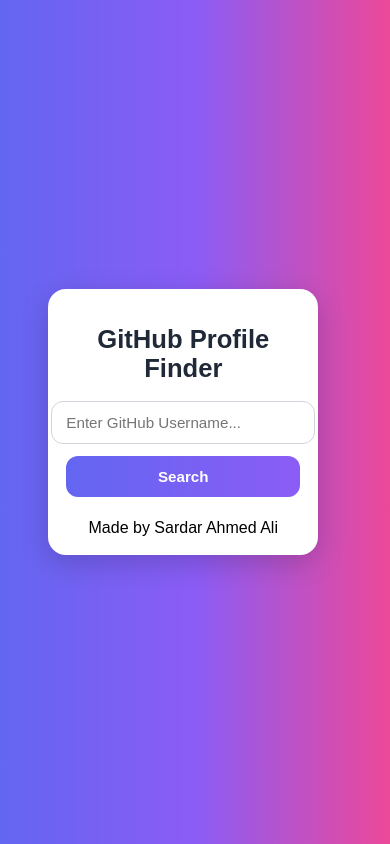
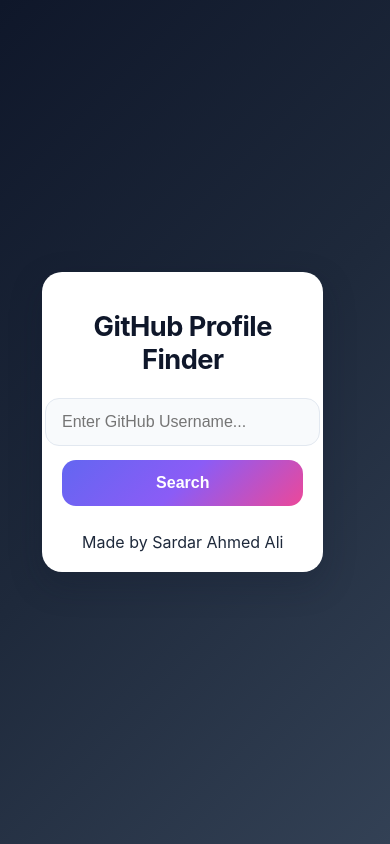
Before and after one commit to ahmedk786/githubfinder, a React (Vite) app: page / in a window 390 px wide. Built offline with nearby package versions, Linux system fonts and the light colour scheme.

Commit message:
Update App.css

```diff
--- a/src/App.css
+++ b/src/App.css
@@ -1,14 +1,15 @@
-/* Reset body */
+/* Reset & global */
 body {
   margin: 0;
-  font-family: "Poppins", sans-serif;
-  background: linear-gradient(to right, #6366f1, #8b5cf6, #ec4899);
+  font-family: "Inter", "Poppins", sans-serif;
+  background: linear-gradient(135deg, #0f172a, #1e293b, #334155);
   height: 100dvh;
   display: flex;
   justify-content: center;
   align-items: center;
   text-align: center;
   overflow-x: hidden;
+  color: #1e293b;
 }
 
 /* Main container */
@@ -16,19 +17,25 @@
   width: 100%;
   max-width: 500px;
   background: #ffffff;
-  border-radius: 18px;
-  box-shadow: 0 8px 28px rgba(0, 0, 0, 0.18);
-  padding: 24px;
+  border-radius: 20px;
+  box-shadow: 0 12px 32px rgba(15, 23, 42, 0.25);
+  padding: 28px;
   text-align: center;
   box-sizing: border-box;
   transition: all 0.3s ease-in-out;
 }
 
+.container:hover {
+  transform: translateY(-3px);
+  box-shadow: 0 14px 36px rgba(15, 23, 42, 0.28);
+}
+
 .title {
-  font-size: 1.9rem;
+  font-size: 2rem;
   font-weight: 700;
-  margin-bottom: 18px;
-  color: #1f2937;
+  margin-bottom: 22px;
+  color: #0f172a;
+  letter-spacing: -0.5px;
 }
 
 /* Search box */
@@ -36,85 +43,107 @@
   display: flex;
   align-items: center;
   justify-content: center;
-  gap: 10px; /* ✅ gap between input & button */
-  margin-bottom: 22px;
+  gap: 12px;
+  margin-bottom: 26px;
 }
 
 .search-box input {
   flex: 1;
-  padding: 12px 14px;
-  border: 1.5px solid #d1d5db;
-  border-radius: 12px;
+  padding: 14px 16px;
+  border: 1.5px solid #e2e8f0;
+  border-radius: 14px;
   outline: none;
   font-size: 1rem;
-  transition: border 0.2s;
+  background: #f8fafc;
+  transition: border 0.2s, box-shadow 0.2s, background 0.2s;
 }
 
 .search-box input:focus {
   border-color: #6366f1;
-  box-shadow: 0 0 0 3px rgba(99, 102, 241, 0.2);
+  background: #ffffff;
+  box-shadow: 0 0 0 4px rgba(99, 102, 241, 0.15);
 }
 
 .search-box button {
-  padding: 12px 20px;
+  padding: 14px 22px;
   border: none;
-  border-radius: 12px;
-  background: linear-gradient(to right, #6366f1, #8b5cf6);
+  border-radius: 14px;
+  background: linear-gradient(135deg, #6366f1, #8b5cf6, #ec4899);
   color: #fff;
   font-size: 1rem;
   font-weight: 600;
   cursor: pointer;
-  transition: transform 0.2s, box-shadow 0.2s;
+  transition: transform 0.2s, box-shadow 0.25s;
 }
 
 .search-box button:hover {
   transform: translateY(-2px);
-  box-shadow: 0 4px 12px rgba(99, 102, 241, 0.3);
+  box-shadow: 0 6px 16px rgba(99, 102, 241, 0.35);
 }
 
 /* Profile card */
 .profile-card {
-  margin-top: 20px;
-  padding: 18px;
-  background: #f9fafb;
-  border-radius: 16px;
-  box-shadow: 0 4px 12px rgba(0, 0, 0, 0.08);
+  margin-top: 24px;
+  padding: 20px;
+  background: linear-gradient(135deg, #f9fafb, #f1f5f9);
+  border-radius: 18px;
+  box-shadow: 0 6px 16px rgba(15, 23, 42, 0.08);
+  transition: all 0.25s ease;
+}
+
+.profile-card:hover {
+  transform: scale(1.01);
+  box-shadow: 0 8px 20px rgba(15, 23, 42, 0.12);
 }
 
 .profile-card img {
-  width: 100px;
-  height: 100px;
+  width: 110px;
+  height: 110px;
   border-radius: 50%;
-  margin-bottom: 14px;
-  border: 3px solid #6366f1;
+  margin-bottom: 16px;
+  border: 4px solid #6366f1;
+  box-shadow: 0 4px 10px rgba(99, 102, 241, 0.25);
 }
 
 .profile-card h2 {
-  font-size: 1.4rem;
-  margin: 8px 0 4px;
-  color: #111827;
+  font-size: 1.5rem;
+  margin: 10px 0 6px;
+  color: #0f172a;
 }
 
 .profile-card p {
-  font-size: 0.95rem;
-  color: #4b5563;
+  font-size: 1rem;
+  color: #475569;
   margin: 4px 0;
+  line-height: 1.5;
 }
 
+/* Stats */
 .stats {
   display: flex;
   justify-content: space-around;
-  margin-top: 14px;
+  margin-top: 18px;
+  gap: 14px;
 }
 
 .stats div {
-  text-align: center;
+  background: #ffffff;
+  border-radius: 14px;
+  padding: 12px 18px;
+  box-shadow: 0 4px 10px rgba(15, 23, 42, 0.05);
+  transition: all 0.2s ease;
+}
+
+.stats div:hover {
+  background: #f8fafc;
+  transform: translateY(-2px);
+  box-shadow: 0 6px 14px rgba(15, 23, 42, 0.08);
 }
 
 .stats strong {
   display: block;
-  font-size: 1.1rem;
-  color: #111827;
+  font-size: 1.2rem;
+  color: #1e293b;
 }
 
 .stats span {
@@ -126,31 +155,31 @@
 @media (max-width: 480px) {
   .container {
     max-width: 92%;
-    padding: 18px;
+    padding: 20px;
   }
 
   .title {
-    font-size: 1.6rem;
+    font-size: 1.7rem;
   }
 
   .search-box {
     flex-direction: column;
-    gap: 12px;
+    gap: 14px;
   }
 
   .search-box input,
   .search-box button {
     width: 100%;
-    font-size: 0.95rem;
+    font-size: 1rem;
   }
 
   .profile-card img {
-    width: 80px;
-    height: 80px;
+    width: 90px;
+    height: 90px;
   }
 
   .stats {
     flex-direction: column;
-    gap: 10px;
+    gap: 12px;
   }
 }
```
